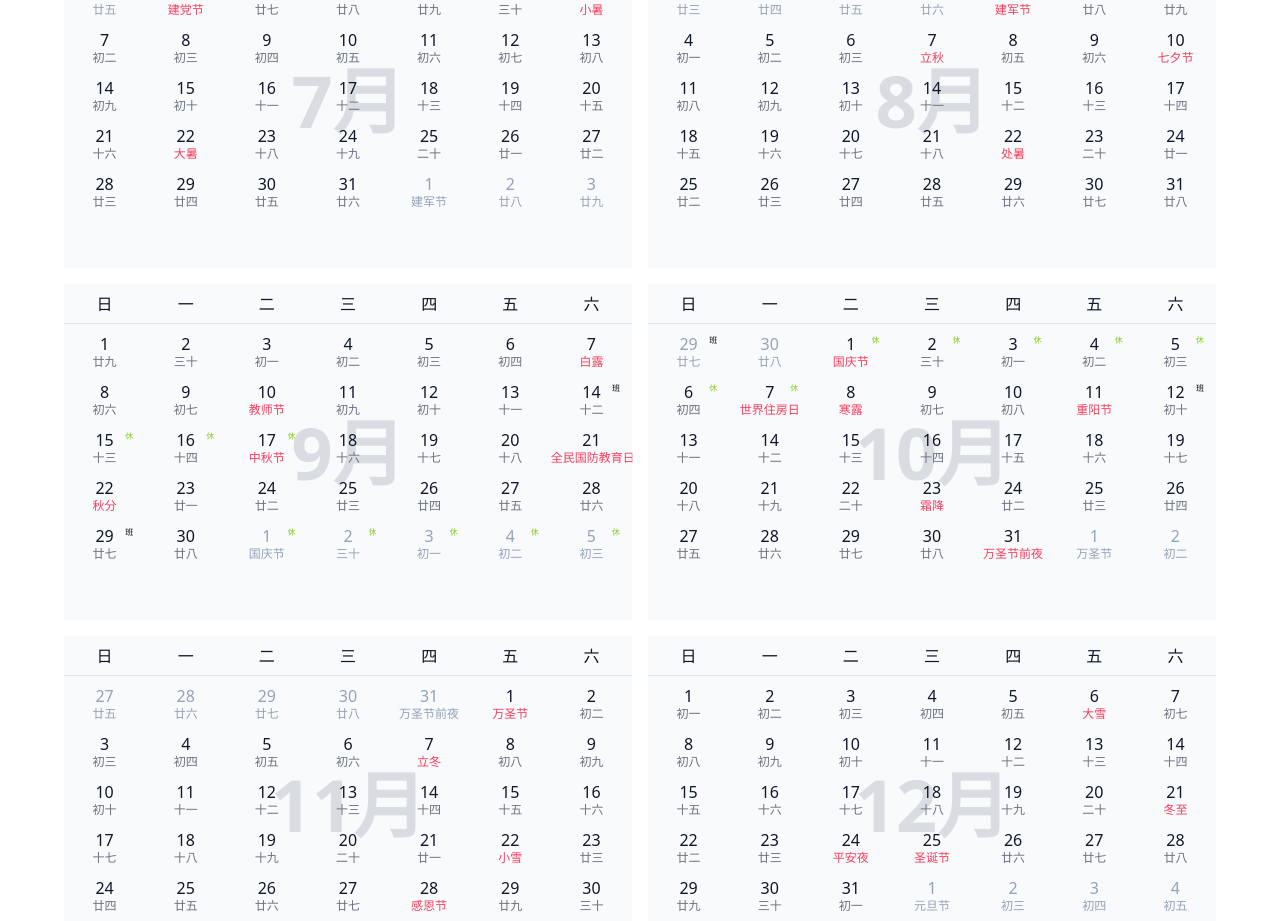
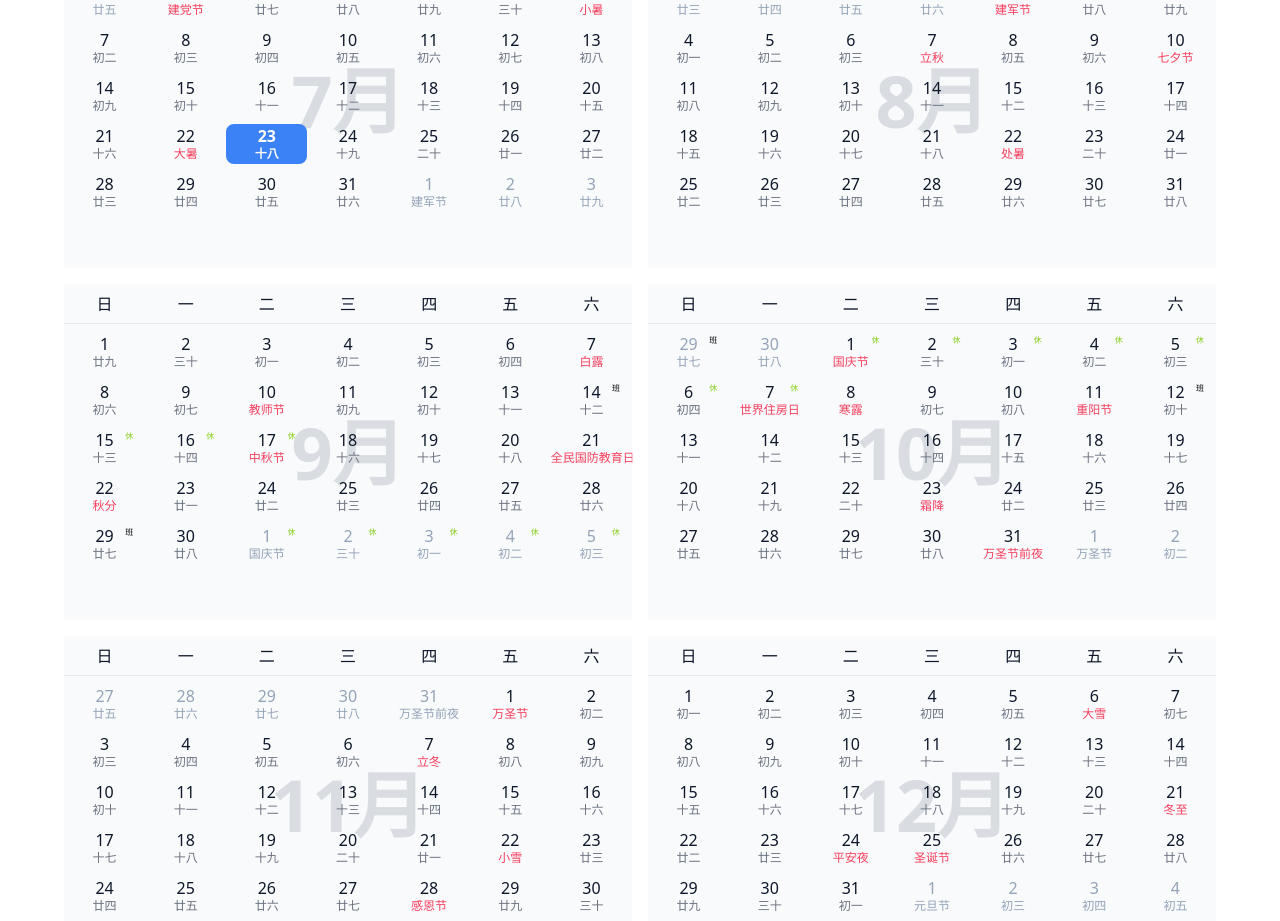
Before and after one commit to mianmalife/retemp, a React (Vite) app: page / in a window 1280 px wide. Shown: the part 1144-2065 px from the top of the page. Built offline with nearby package versions, Linux system fonts and the light colour scheme.

Commit message:
feat: 当前日期高亮显示

```diff
--- a/package.json
+++ b/package.json
@@ -12,6 +12,7 @@
   "dependencies": {
     "@tw-classed/react": "^1.7.0",
     "clsx": "^2.1.1",
+    "dayjs": "^1.11.12",
     "lodash-es": "^4.17.21",
     "react": "^18.2.0",
     "react-dom": "^18.2.0",
--- a/src/pages/calendar/components/monthItem.jsx
+++ b/src/pages/calendar/components/monthItem.jsx
@@ -1,25 +1,23 @@
-import React from "react";
 import { Fragment } from "react";
 import clsx from "clsx"
+import dayjs from "dayjs";
 
 const weeks = ['日', '一', '二', '三', '四', '五', '六']
 export function MonthItem({ months }) {
-  function calcLunar(date) {
-    const luna = Lunar.fromDate(new Date(date))
-    return luna.getDayInChinese()
-  }
   function calcFestival(w) {
     const y = w.getYear()
     const m = w.getMonth()
     const d = w.getDay()
     const strDate = w.toString()
+    const luna = Lunar.fromDate(new Date(strDate))
+    const dayinchinese = luna.getDayInChinese()
     const festivals = Solar.fromYmd(y, m, d)
     const solars = Solar.fromDate(new Date(strDate))
     const lunars = solars.getLunar()
     const luFestival = lunars.getFestivals()
     const solarFestival = festivals.getFestivals()
     const jieqi = lunars.getJieQi()
-    return solarFestival.toString() || luFestival.toString() || jieqi
+    return { festival: solarFestival.toString() || luFestival.toString() || jieqi, dayinchinese }
   }
   function isWork(w) {
     const holi = HolidayUtil.getHoliday(w.getYear(), w.getMonth(), w.getDay())
@@ -32,11 +30,12 @@ export function MonthItem({ months }) {
         <h2 className="absolute left-[50%] top-[50%] translate-x-[-50%] translate-y-[-50%] text-7xl text-gray-300 text-opacity-80 font-bold z-[-1]">{index + 1}月</h2>
         {mon.map((week, idx) => <Fragment key={idx}>
           {week.map((w, isx) => <li key={isx}
-            className='relative h-10 mb-2 rounded-lg'>
-            <span className={clsx({ 'text-slate-900': w.getMonth() === index + 1, 'text-slate-400': w.getMonth() !== index + 1 })}>{w.getDay()}</span>
+            className={clsx({ 'relative h-10 mb-2 rounded-lg': true, 'bg-blue-500': dayjs().format('YYYY-MM-DD') === w.toString() })}>
+            <span className={clsx({ 'text-slate-900': w.getMonth() === index + 1, 'text-slate-400': w.getMonth() !== index + 1, 'font-bold': dayjs().format('YYYY-MM-DD') === w.toString(), 'text-white': dayjs().format('YYYY-MM-DD') === w.toString() })}>{w.getDay()}</span>
             <i className={clsx({ 'w-[100%] text-clip overflow-hidden whitespace-nowrap absolute bottom-0.5 left-[50%] translate-x-[-50%] text-xs not-italic': true }
-              , { 'text-slate-400': w.getMonth() !== index + 1 }, { 'text-gray-500': w.getMonth() === index + 1 }, { 'text-rose-500': calcFestival(w) })}>
-              {calcFestival(w) || calcLunar(w.toString())}
+              , { 'text-slate-400': w.getMonth() !== index + 1 }, { 'text-gray-500': w.getMonth() === index + 1 }, { 'text-rose-500': calcFestival(w).festival },
+              { 'font-bold': dayjs().format('YYYY-MM-DD') === w.toString(), 'text-white': dayjs().format('YYYY-MM-DD') === w.toString() })}>
+              {calcFestival(w).festival || calcFestival(w).dayinchinese}
             </i>
             <i className={clsx({ 'not-italic absolute top-0.5 sm:right-0 md:right-1 lg:right-2 xl:right-3 2xl:right-3 text-[0.5em]': true }, { 'text-lime-500': isWork(w) === false })}>
               {isWork(w) === false ? '休' : isWork(w) === true ? '班' : ''}
```
Also changed, not shown: 1 other file (tests, documents, lock files or other folders).
